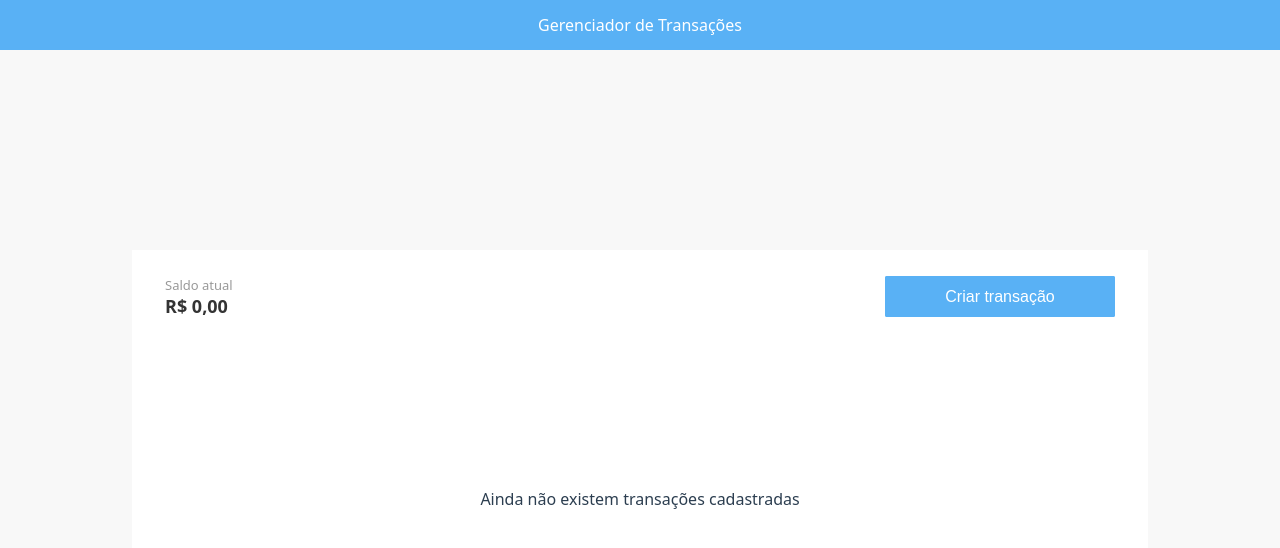
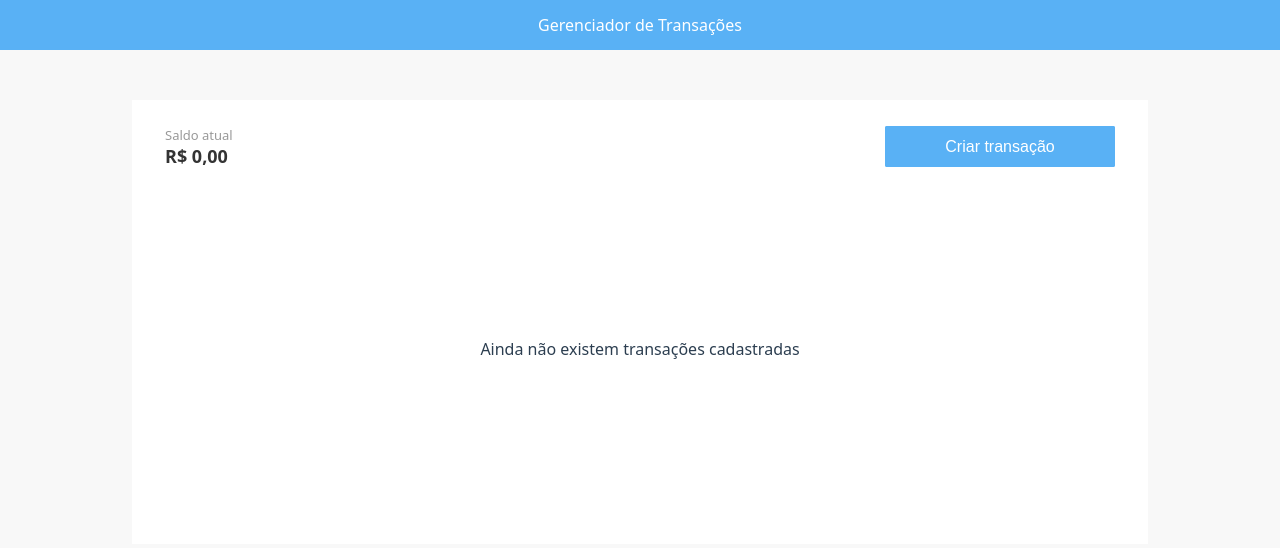
Before and after one commit to wilmersondasilva/transactions-manager, a Vue app: page / in a window 1280 px wide. Shown: the top 548 px of the page. Built offline with nearby package versions, Linux system fonts and the light colour scheme.

Commit message:
Fixes design details

```diff
--- a/src/pages/home/Home.vue
+++ b/src/pages/home/Home.vue
@@ -47,5 +47,5 @@ export default {
 
     @media screen and (min-width: 1200px)
         .home
-            margin-top 200px
+            margin-top 50px
 </style>
--- a/src/pages/home/components/HomeTotalBalance.vue
+++ b/src/pages/home/components/HomeTotalBalance.vue
@@ -1,7 +1,7 @@
 <template>
     <div class="total-balance">
         <span class="current-balance">Saldo atual</span>
-        <span class="amount">{{ totalBalance | toMoney }}</span>
+        <span :class="['amount', { negative: totalBalance < 0 }]">{{ totalBalance | toMoney }}</span>
     </div>
 </template>
 
@@ -32,4 +32,7 @@ export default {
         font-size 18px
         font-weight bold
         color #333
+
+    .amount.negative
+        color #f83030
 </style>
--- a/src/pages/home/components/HomeTransactionList.vue
+++ b/src/pages/home/components/HomeTransactionList.vue
@@ -61,9 +61,4 @@ export default {
 
 .transaction-item + .transaction-item
     border-top 1px solid #e2e2e2
-
-@media screen and (min-width: 1200px)
-    .home-transaction-list
-        max-height 641px
-        overflow auto
 </style>
```
